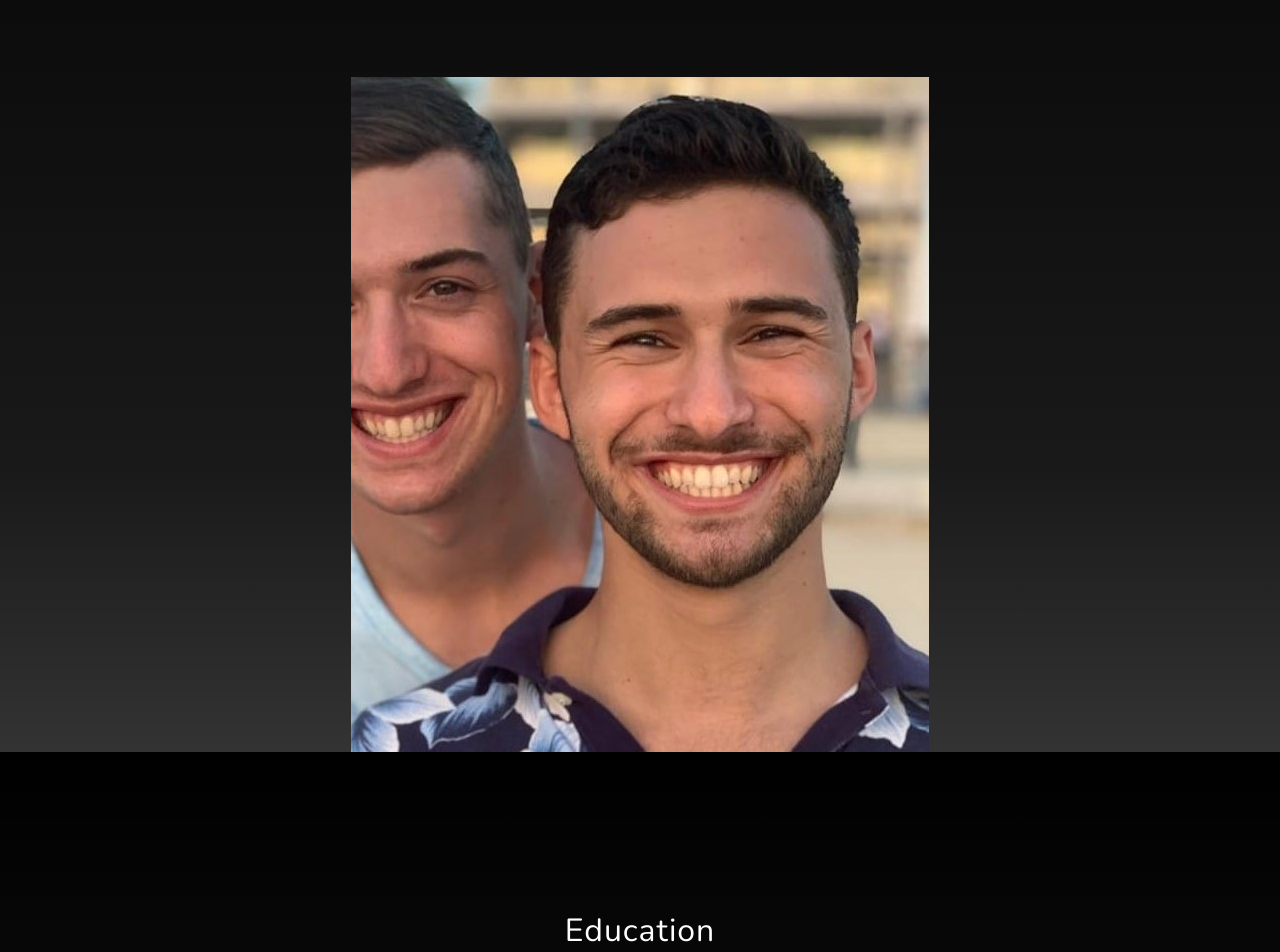
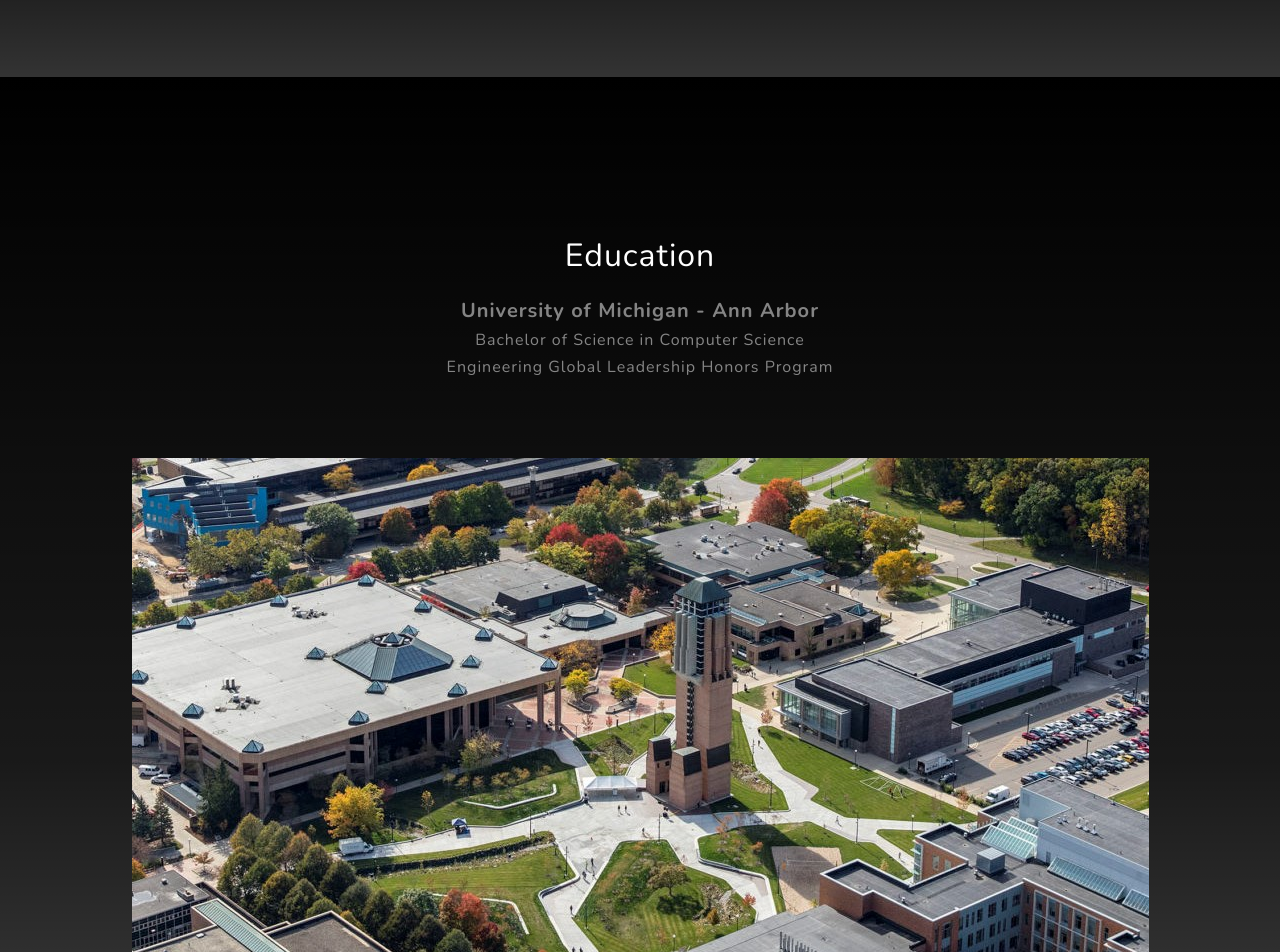
Before and after one commit to jshoyer42/portfolio, a plain HTML site: page index.html in a window 1280 px wide. Shown: the part 2363-3315 px from the top of the page. Drawn offline with nearby package versions, Linux system fonts and the light colour scheme.

Commit message:
fiedd pic

```diff
--- a/index.html
+++ b/index.html
@@ -62,7 +62,6 @@
                         <p class="text-white-50">My purpose is to use my creativity and empathy to apply new technology to solve world problems and make a positive difference in people's lives. I hope to utilize software, analytics, operations, and design principles to expand access to global financial infrastructure and make those systems inclusive, equitable, and sustainable. I hope to help create a world where empathy is put first, and people can freely pursue their passions and know that the systems their society is built upon are engineered for the gain of all and the loss of none. </p>
                     </div>
                 </div>
-                <img class="img-fluid" src="assets/img/profile.jpg" alt="" />
             </div>
         </section>
         <!-- education-->
```
